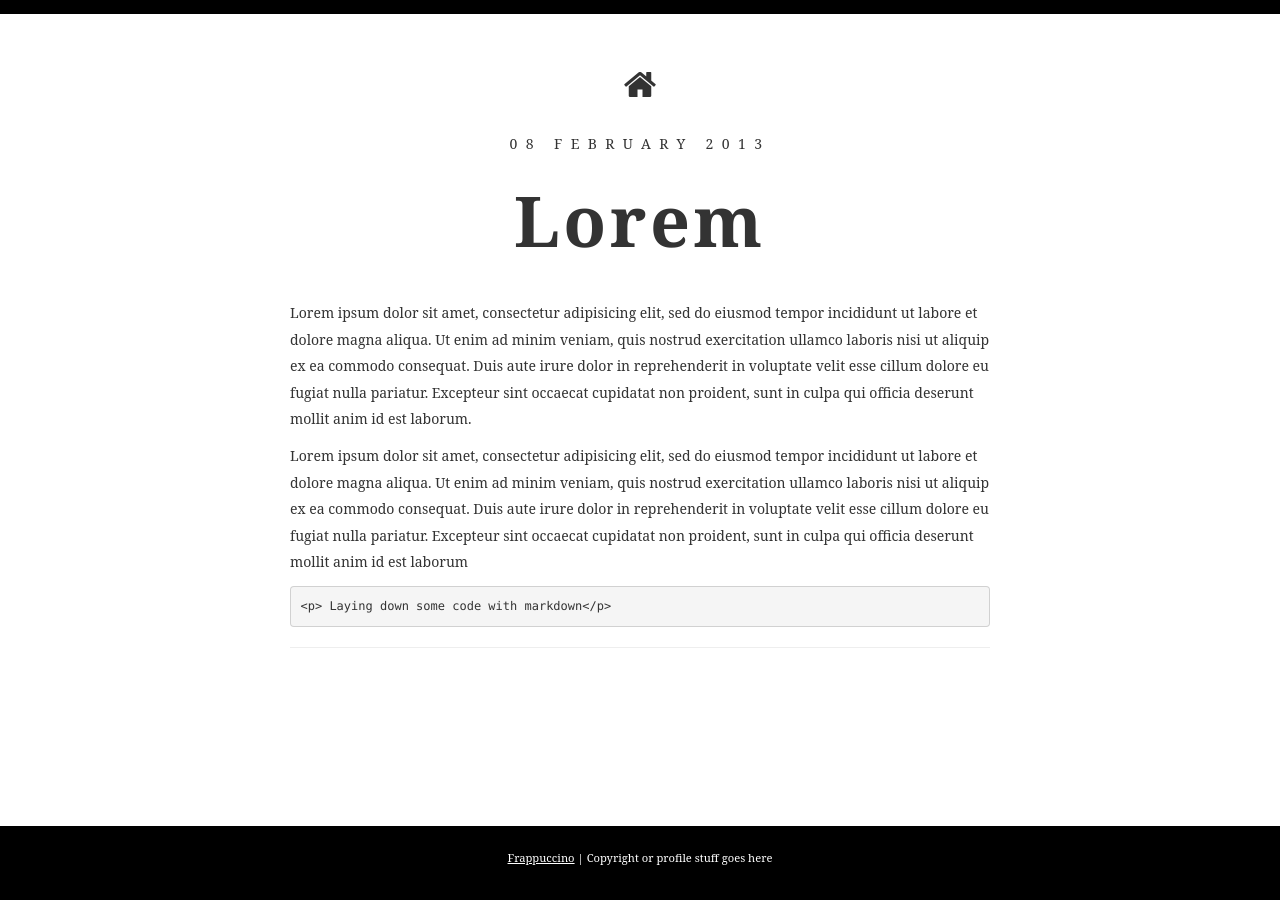
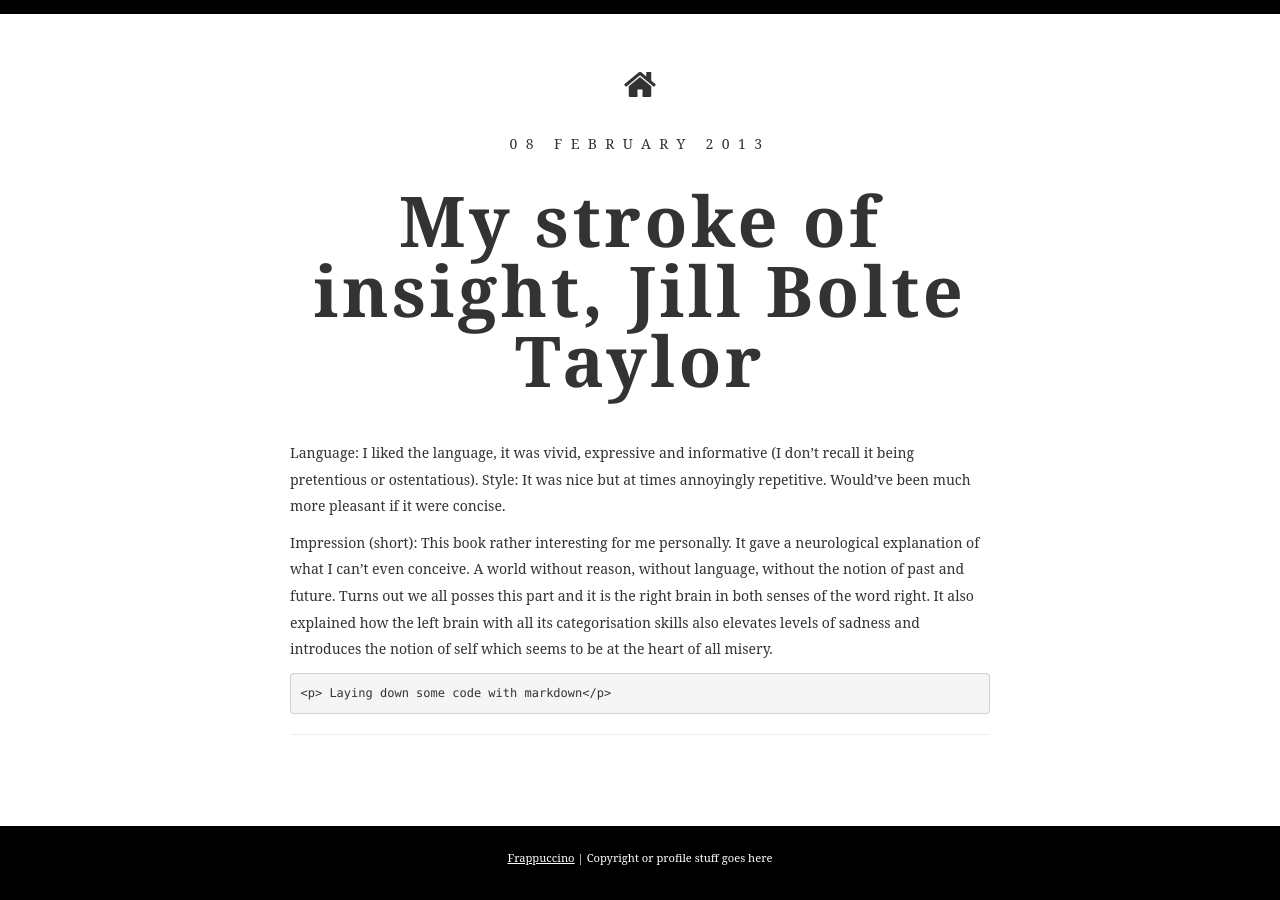
Before and after one commit to gleaned/gleaned.github.io, a Jekyll site: the page built from _posts/2013-02-08-firstpost.md, in a window 1280 px wide. Built offline with Jekyll 4.4.1, drawn with Linux system fonts in a browser that asks for light colours; some web fonts are replaced.

Commit message:
/ ‘_posts/2013-02-08-firstpost.md’

```diff
--- a/_posts/2013-02-08-firstpost.md
+++ b/_posts/2013-02-08-firstpost.md
@@ -1,10 +1,11 @@
 ---
 layout: post_page
-title: Lorem
+title: My stroke of insight, Jill Bolte Taylor
 ---
 
-Lorem ipsum dolor sit amet, consectetur adipisicing elit, sed do eiusmod tempor incididunt ut labore et dolore magna aliqua. Ut enim ad minim veniam, quis nostrud exercitation ullamco laboris nisi ut aliquip ex ea commodo consequat. Duis aute irure dolor in reprehenderit in voluptate velit esse cillum dolore eu fugiat nulla pariatur. Excepteur sint occaecat cupidatat non proident, sunt in culpa qui officia deserunt mollit anim id est laborum.
+Language: I liked the language, it was vivid, expressive and informative (I don't recall it being pretentious or ostentatious).
+Style: It was nice but at times annoyingly repetitive. Would've been much more pleasant if it were concise.
 
-Lorem ipsum dolor sit amet, consectetur adipisicing elit, sed do eiusmod tempor incididunt ut labore et dolore magna aliqua. Ut enim ad minim veniam, quis nostrud exercitation ullamco laboris nisi ut aliquip ex ea commodo consequat. Duis aute irure dolor in reprehenderit in voluptate velit esse cillum dolore eu fugiat nulla pariatur. Excepteur sint occaecat cupidatat non proident, sunt in culpa qui officia deserunt mollit anim id est laborum
+Impression (short): This book rather interesting for me personally. It gave a neurological explanation of what I can't even conceive. A world without reason, without language, without the notion of past and future. Turns out we all posses this part and it is the right brain in both senses of the word right. It also explained how the left brain with all its categorisation skills also elevates levels of sadness and introduces the notion of self which seems to be at the heart of all misery.
 
 	<p> Laying down some code with markdown</p>
```
